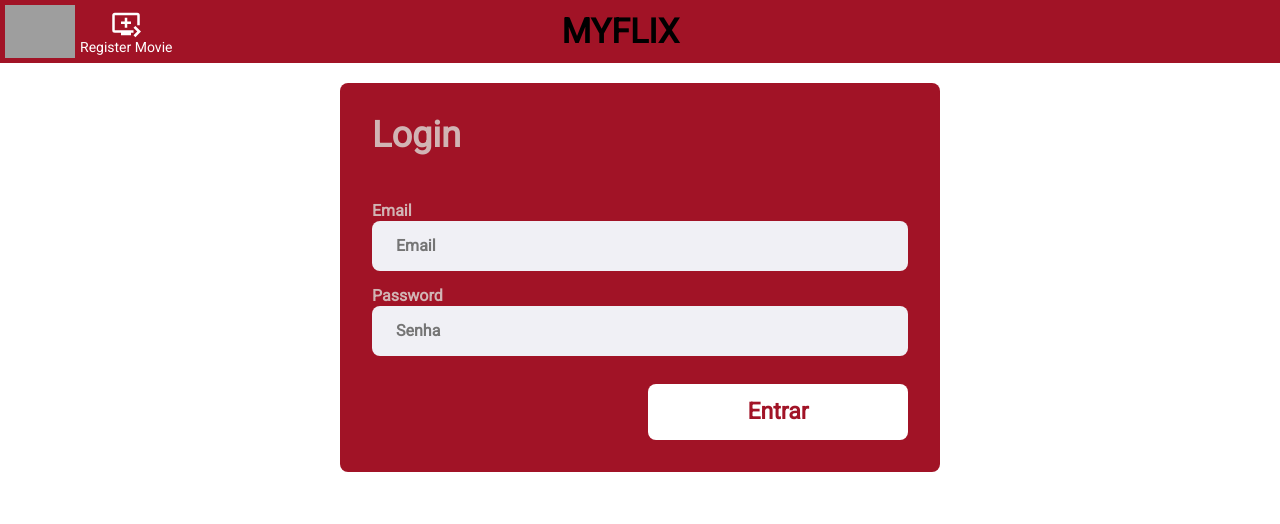
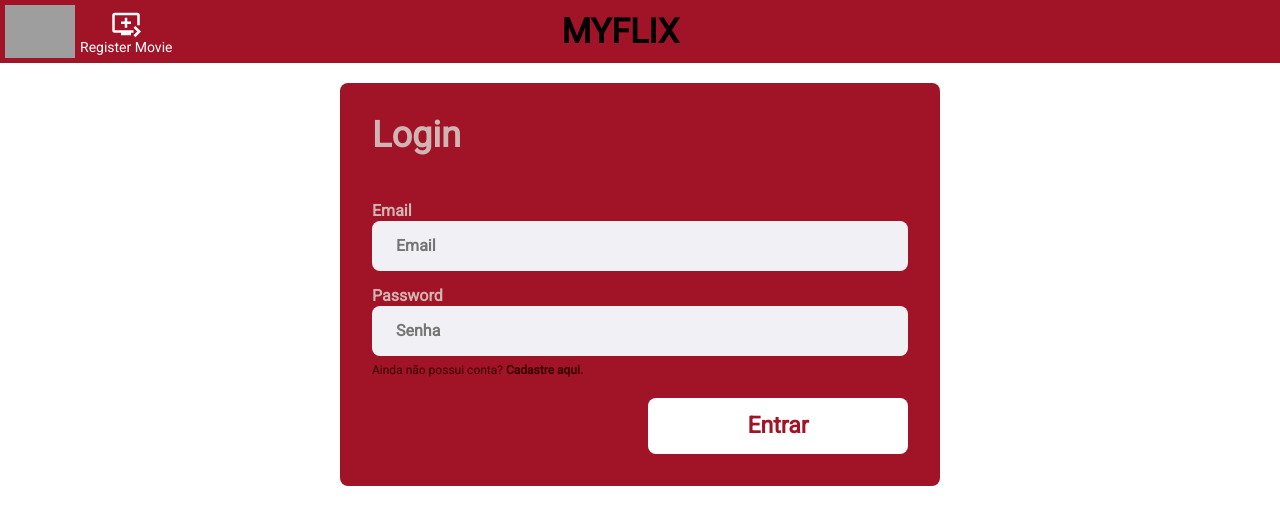
Before and after one commit to CaioCesarRocha/ProjetoFinal_Bootcamp_Eduzz, a React (Create React App) app in the folder myflix_web/: page / in a window 1280 px wide. Shown: the top 524 px of the page. Built offline with nearby package versions, Linux system fonts and the light colour scheme; grey boxes are pictures that could not be loaded.

Commit message:
criado opção para cadastro do usuário na page Login

```diff
--- a/myflix_web/src/pages/Login/index.js
+++ b/myflix_web/src/pages/Login/index.js
@@ -103,6 +103,13 @@ const Login = () =>{
 
                 { wrongPass ? <S.WrapperErrorForms>Email ou Senha Incorretos!</S.WrapperErrorForms> : ''}
 
+                <S.WrapperRegister>
+                    Ainda não possui conta?
+                    <a href="/create-user" rel='noreferrer'>
+                        <b> Cadastre aqui.</b>
+                    </a>
+                </S.WrapperRegister>
+
                 <Button
                     text={'Entrar'}
                 />
--- a/myflix_web/src/pages/Login/styled.js
+++ b/myflix_web/src/pages/Login/styled.js
@@ -58,3 +58,14 @@ export const WrapperErrorForms = styled.div`
     font-size: 15px;
     font-weight: bold;
 `
+
+export const WrapperRegister = styled.div`
+    color: #380101;
+    font-size: 12px;
+    a {
+        font-weight: bold;
+        &: hover{
+            color: #fff;
+        }
+    }
+`
```
